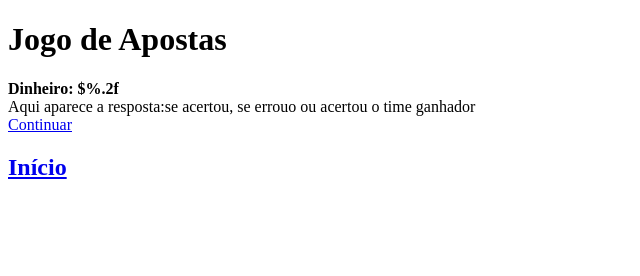
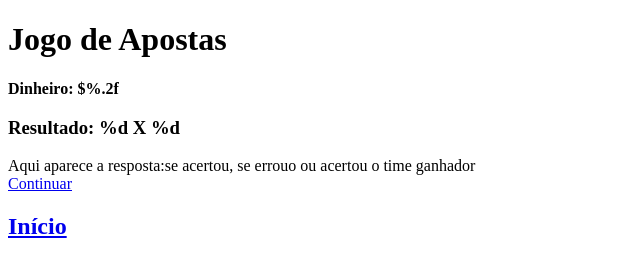
Before and after one commit to DaanMoura/game-aposta, a plain HTML site: page resposta.html in a window 1280 px wide. Shown: the whole page, without its empty margins (0-640 px from the left). Drawn offline with Linux system fonts and the light colour scheme.

Commit message:
add placar

```diff
--- a/resposta.html
+++ b/resposta.html
@@ -9,7 +9,9 @@
 
   <div id=jogo>
     <b>Dinheiro: $%.2f</b><br>
+    <h3>Resultado: %d X %d</h3>
     Aqui aparece a resposta:se acertou, se errouo ou acertou o time ganhador<br>
+
     <a href=game.html>Continuar</a>
   </div>
   <a href=index.html><h2>Início</h2></a>
```
